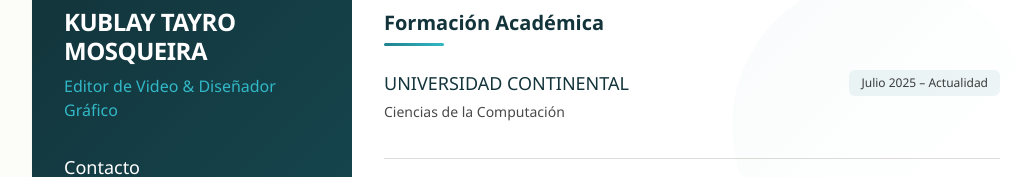
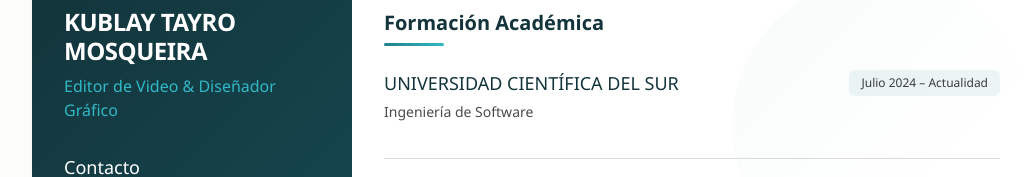
Before and after one commit to kublay-tayro/v2, a plain HTML site: page index.html in a window 1280 px wide. Shown: the part 166-343 px from the top of the page, without its empty margins (108-1139 px from the left). Drawn offline with Linux system fonts and the light colour scheme.

Commit message:
Update index.html

```diff
--- a/index.html
+++ b/index.html
@@ -713,10 +713,10 @@
                     <article class="education-item">
                         <div class="item-header">
                             <div class="item-title">
-                                <h3 class="institution-name">UNIVERSIDAD CONTINENTAL</h3>
-                                <p class="program-name">Ciencias de la Computación</p>
+                                <h3 class="institution-name">UNIVERSIDAD CIENTÍFICA DEL SUR</h3>
+                                <p class="program-name">Ingeniería de Software</p>
                             </div>
-                            <span class="period">Julio 2025 – Actualidad</span>
+                            <span class="period">Julio 2024 – Actualidad</span>
                         </div>
                     </article>
 
```
